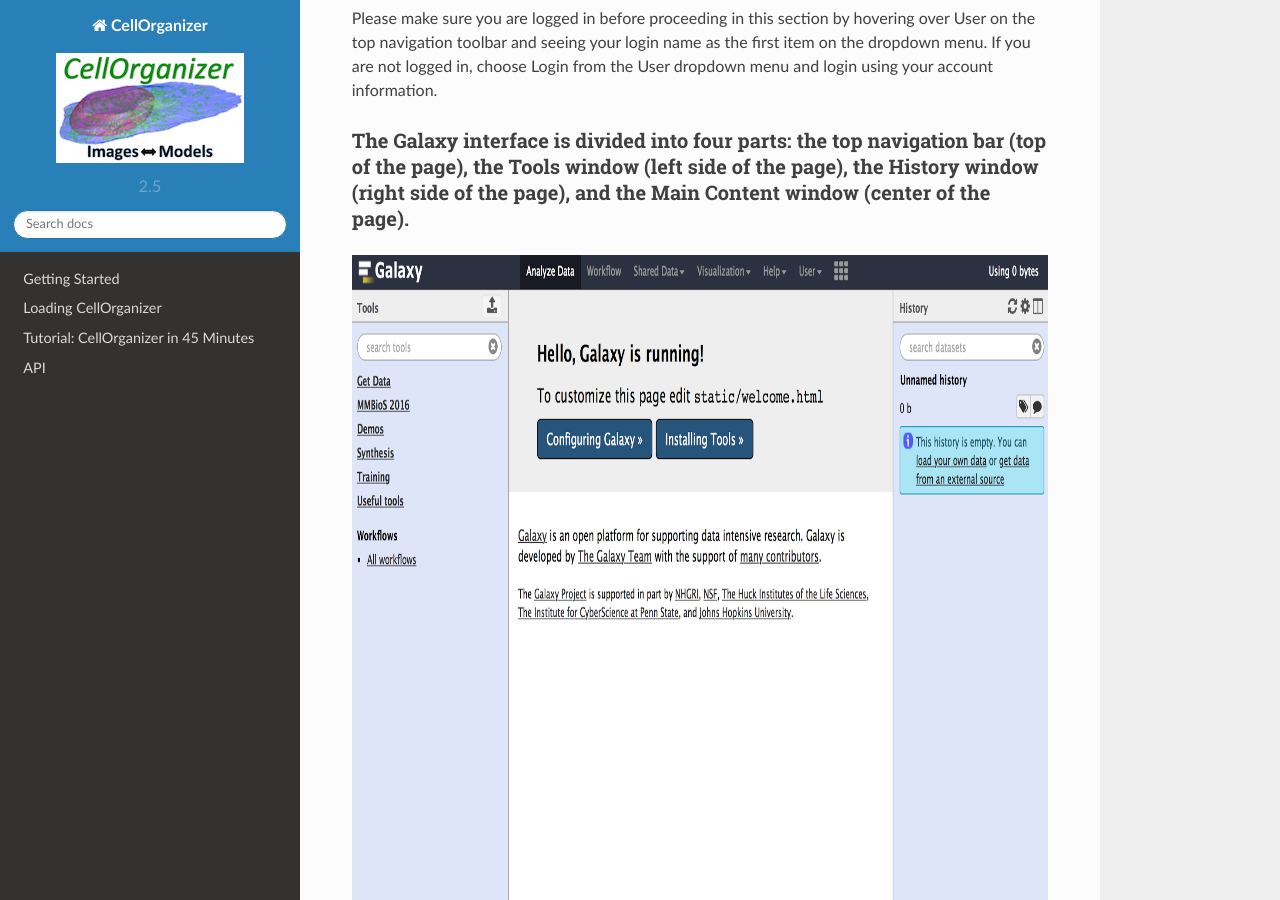
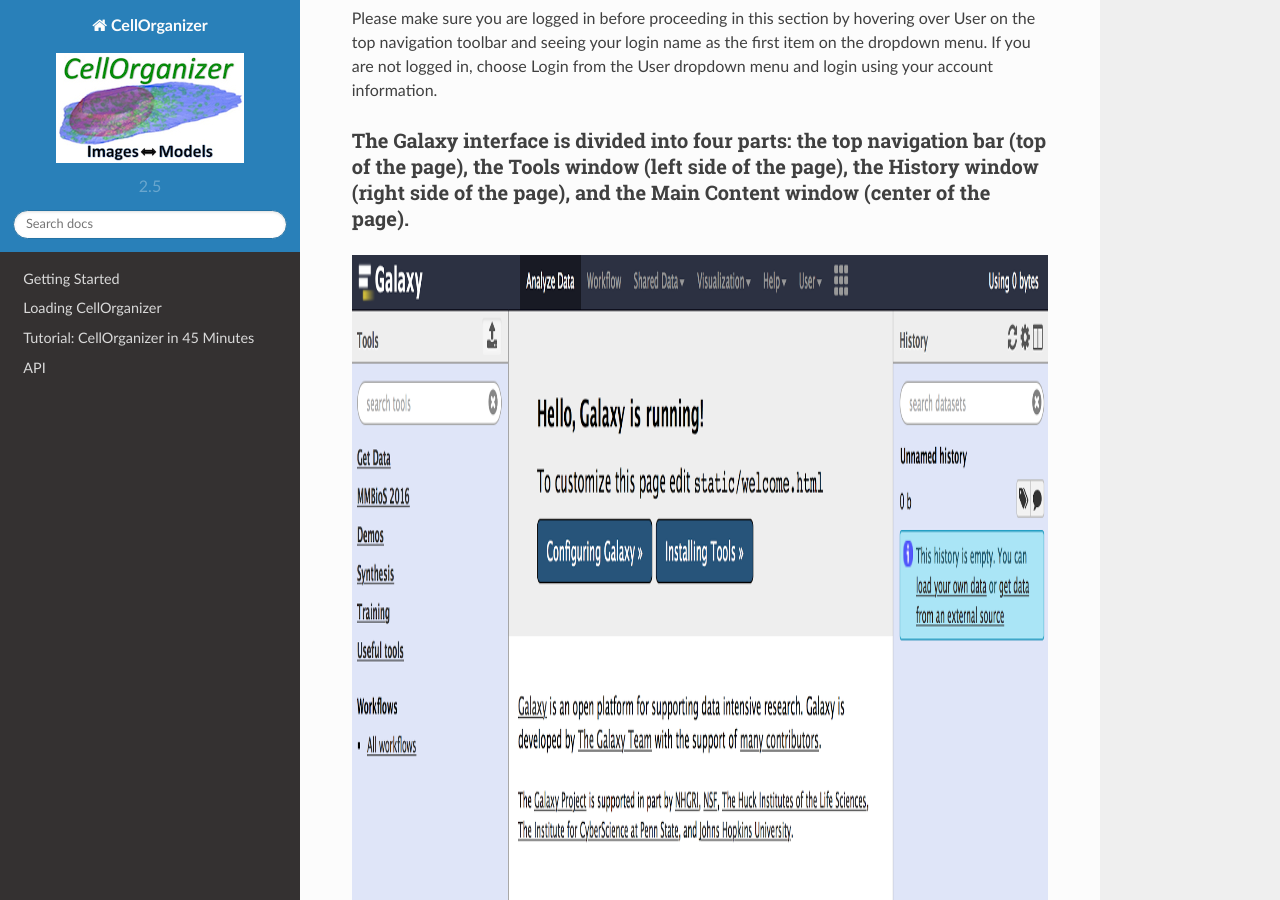
Before and after one commit to murphygroup/cellorganizer-documentation_old, a Sphinx documentation site: the page built from source/chapters/galaxy.rst, in a window 1280 px wide and 900 px high, scrolled down 1017 px. Built offline with Sphinx 7.4.7 and the Read the Docs theme 2.0.0, drawn with Linux system fonts in a browser that asks for light colours; pages that are not in the unit, such as notebooks, are missing from menus.

Commit message:
Flipped Galaxy Interface image dimensions.

```diff
--- a/source/chapters/galaxy.rst
+++ b/source/chapters/galaxy.rst
@@ -39,8 +39,8 @@
 The Galaxy interface is divided into four parts: the top navigation bar (top of the page), the Tools window (left side of the page), the History window (right side of the page), and the Main Content window (center of the page).
 """""""""""""""""""""
 .. image:: ../images/galaxyinterface.png
-    :width: 1200px
-    :height: 746.25px
+    :width: 746.25px
+    :height: 1200px
 
 The Tools window allows the user to choose which job they are interested in scheduling. For this tutorial, the options are divided into four categories: Demos, Synthesizing, Training, and Useful Tools. These four categories, and their components are further explained in the next section, Galaxy+Bridges Tools and Its Options.
 
```
